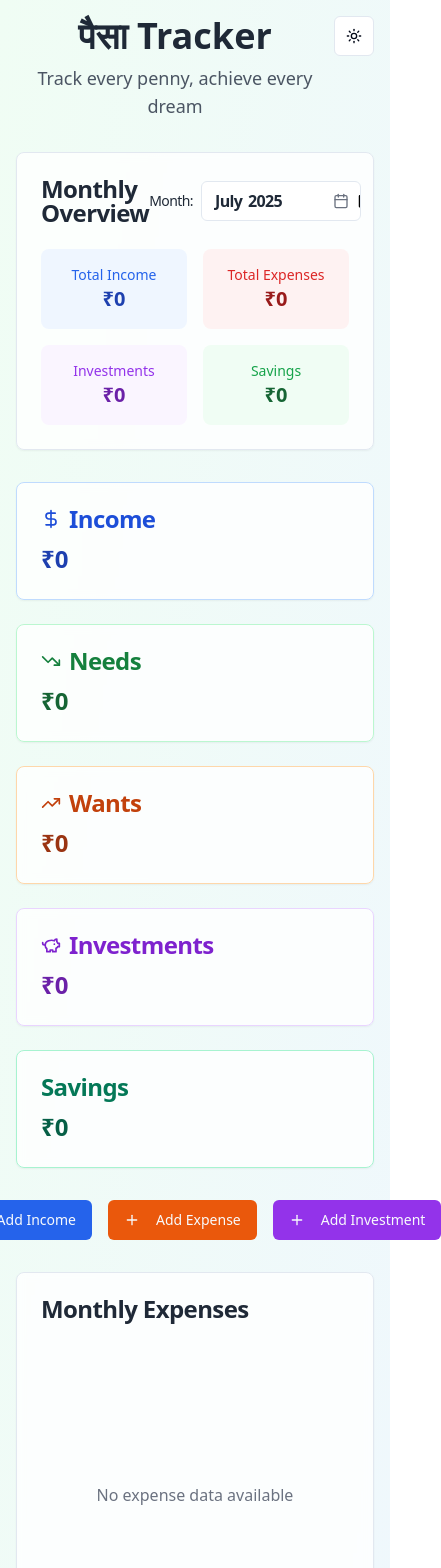
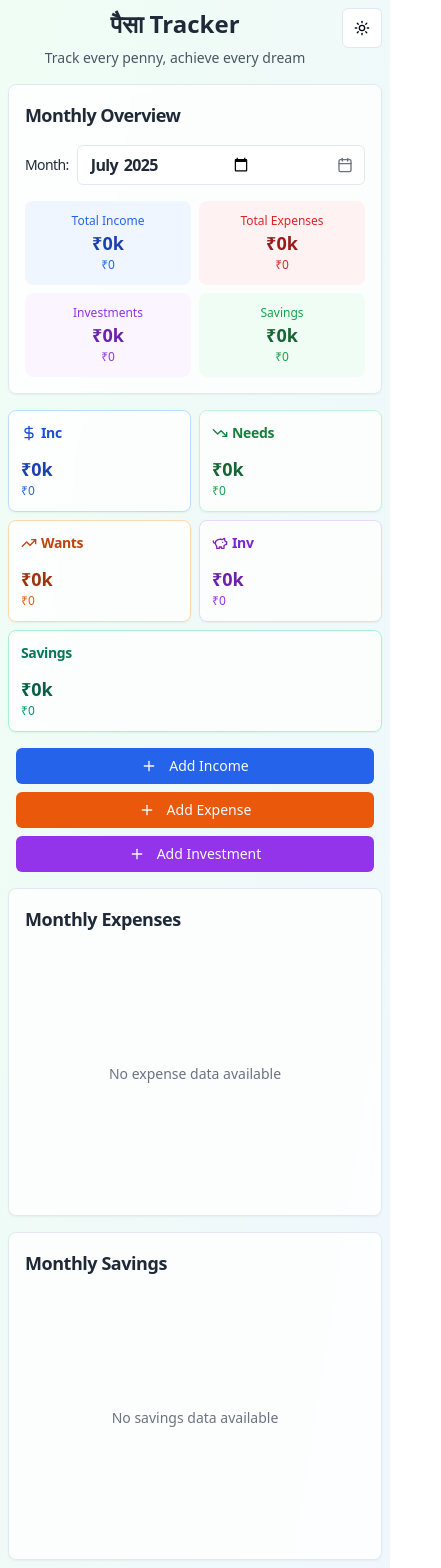
Before and after one commit to PurneswarPrasad/paisa-tracker, a React (Vite) app: page / in a window 390 px wide. Shown: the top 1568 px of the page, 441 px wide, since content can reach past the window. Built offline with nearby package versions, Linux system fonts and the light colour scheme.

Commit message:
Make website responsive
Implement mobile responsiveness across the website.

```diff
--- a/src/components/ExpenseChart.tsx
+++ b/src/components/ExpenseChart.tsx
@@ -38,12 +38,12 @@ const ExpenseChart: React.FC<ExpenseChartProps> = ({ monthlyData }) => {
 
   return (
     <Card className="bg-white/80 dark:bg-gray-800/80 backdrop-blur-sm">
-      <CardHeader>
-        <div className="flex items-center justify-between">
-          <CardTitle className="text-gray-800 dark:text-gray-100">Monthly Expenses</CardTitle>
+      <CardHeader className="p-4 sm:p-6">
+        <div className="flex flex-col sm:flex-row items-start sm:items-center justify-between gap-4">
+          <CardTitle className="text-gray-800 dark:text-gray-100 text-lg sm:text-xl">Monthly Expenses</CardTitle>
           {availableYears.length > 1 && (
             <Select value={selectedYear} onValueChange={setSelectedYear}>
-              <SelectTrigger className="w-32">
+              <SelectTrigger className="w-full sm:w-32">
                 <SelectValue />
               </SelectTrigger>
               <SelectContent className="bg-white dark:bg-gray-800 z-50">
@@ -56,21 +56,22 @@ const ExpenseChart: React.FC<ExpenseChartProps> = ({ monthlyData }) => {
           )}
         </div>
       </CardHeader>
-      <CardContent>
+      <CardContent className="p-4 sm:p-6 pt-0">
         {chartData.length > 0 ? (
-          <ChartContainer config={chartConfig} className="h-[300px] w-full">
+          <ChartContainer config={chartConfig} className="h-[250px] sm:h-[300px] w-full">
             <ResponsiveContainer width="100%" height="100%">
-              <LineChart data={chartData} margin={{ top: 5, right: 30, left: 20, bottom: 5 }}>
+              <LineChart data={chartData} margin={{ top: 5, right: 10, left: 10, bottom: 5 }}>
                 <XAxis
                   dataKey="month"
                   className="text-xs fill-gray-600 dark:fill-gray-400"
-                  tick={{ fontSize: 12 }}
-                  interval={chartData.length > 12 ? 'preserveStartEnd' : 0}
+                  tick={{ fontSize: 10 }}
+                  interval={chartData.length > 6 ? 'preserveStartEnd' : 0}
                 />
                 <YAxis
                   className="text-xs fill-gray-600 dark:fill-gray-400"
                   tickFormatter={(value) => `₹${(value / 1000).toFixed(0)}k`}
-                  tick={{ fontSize: 12 }}
+                  tick={{ fontSize: 10 }}
+                  width={50}
                 />
                 <ChartTooltip
                   content={<ChartTooltipContent />}
@@ -80,15 +81,15 @@ const ExpenseChart: React.FC<ExpenseChartProps> = ({ monthlyData }) => {
                   type="monotone"
                   dataKey="expenses"
                   stroke="#f97316"
-                  strokeWidth={3}
-                  dot={{ fill: "#f97316", strokeWidth: 2, r: 4 }}
+                  strokeWidth={2}
+                  dot={{ fill: "#f97316", strokeWidth: 2, r: 3 }}
                 />
               </LineChart>
             </ResponsiveContainer>
           </ChartContainer>
         ) : (
-          <div className="h-[300px] flex items-center justify-center text-gray-500 dark:text-gray-400">
-            <p>No expense data available</p>
+          <div className="h-[250px] sm:h-[300px] flex items-center justify-center text-gray-500 dark:text-gray-400">
+            <p className="text-sm sm:text-base">No expense data available</p>
           </div>
         )}
       </CardContent>
--- a/src/components/MonthlyTracker.tsx
+++ b/src/components/MonthlyTracker.tsx
@@ -18,61 +18,77 @@ const MonthlyTracker: React.FC<MonthlyTrackerProps> = ({
   monthlyData
 }) => {
   return (
-    <Card className="mb-8 bg-white/80 dark:bg-gray-800/80 backdrop-blur-sm">
-      <CardHeader>
-        <CardTitle className="text-gray-800 dark:text-gray-100 flex items-center justify-between">
-          <span>Monthly Overview</span>
-          <div className="flex items-center gap-2">
-            <Label htmlFor="month-select" className="text-sm">Month:</Label>
-            <div className="relative">
+    <Card className="mb-4 sm:mb-8 bg-white/80 dark:bg-gray-800/80 backdrop-blur-sm">
+      <CardHeader className="p-4 sm:p-6">
+        <CardTitle className="text-gray-800 dark:text-gray-100 flex flex-col sm:flex-row items-start sm:items-center justify-between gap-4">
+          <span className="text-lg sm:text-xl">Monthly Overview</span>
+          <div className="flex items-center gap-2 w-full sm:w-auto">
+            <Label htmlFor="month-select" className="text-sm whitespace-nowrap">Month:</Label>
+            <div className="relative flex-1 sm:flex-none">
               <Input
                 id="month-select"
                 type="month"
                 value={selectedMonth}
                 onChange={(e) => onMonthChange(e.target.value)}
-                className="w-40 pr-10 dark:bg-gray-700 dark:border-gray-600 dark:text-gray-100"
+                className="w-full sm:w-40 pr-10 dark:bg-gray-700 dark:border-gray-600 dark:text-gray-100"
               />
               <Calendar className="absolute right-3 top-1/2 transform -translate-y-1/2 w-4 h-4 text-gray-500 dark:text-gray-400 pointer-events-none" />
             </div>
           </div>
         </CardTitle>
       </CardHeader>
-      <CardContent>
-        <div className="grid grid-cols-2 md:grid-cols-4 gap-4 text-center">
-          <div className="p-4 bg-blue-50 dark:bg-blue-900/20 rounded-lg">
-            <div className="text-sm text-blue-600 dark:text-blue-400 font-medium">Total Income</div>
-            <div className="text-xl font-bold text-blue-800 dark:text-blue-300">
+      <CardContent className="p-4 sm:p-6 pt-0">
+        <div className="grid grid-cols-2 md:grid-cols-4 gap-2 sm:gap-4 text-center">
+          <div className="p-3 sm:p-4 bg-blue-50 dark:bg-blue-900/20 rounded-lg">
+            <div className="text-xs sm:text-sm text-blue-600 dark:text-blue-400 font-medium">Total Income</div>
+            <div className="text-lg sm:text-xl font-bold text-blue-800 dark:text-blue-300">
+              ₹{(monthlyData.income / 1000).toFixed(0)}k
+            </div>
+            <div className="text-xs text-blue-600 dark:text-blue-400 sm:hidden">
               ₹{monthlyData.income.toLocaleString('en-IN')}
             </div>
           </div>
-          <div className="p-4 bg-red-50 dark:bg-red-900/20 rounded-lg">
-            <div className="text-sm text-red-600 dark:text-red-400 font-medium">Total Expenses</div>
-            <div className="text-xl font-bold text-red-800 dark:text-red-300">
+          <div className="p-3 sm:p-4 bg-red-50 dark:bg-red-900/20 rounded-lg">
+            <div className="text-xs sm:text-sm text-red-600 dark:text-red-400 font-medium">Total Expenses</div>
+            <div className="text-lg sm:text-xl font-bold text-red-800 dark:text-red-300">
+              ₹{(monthlyData.expenses / 1000).toFixed(0)}k
+            </div>
+            <div className="text-xs text-red-600 dark:text-red-400 sm:hidden">
               ₹{monthlyData.expenses.toLocaleString('en-IN')}
             </div>
           </div>
-          <div className="p-4 bg-purple-50 dark:bg-purple-900/20 rounded-lg">
-            <div className="text-sm text-purple-600 dark:text-purple-400 font-medium">Investments</div>
-            <div className="text-xl font-bold text-purple-800 dark:text-purple-300">
+          <div className="p-3 sm:p-4 bg-purple-50 dark:bg-purple-900/20 rounded-lg">
+            <div className="text-xs sm:text-sm text-purple-600 dark:text-purple-400 font-medium">Investments</div>
+            <div className="text-lg sm:text-xl font-bold text-purple-800 dark:text-purple-300">
+              ₹{(monthlyData.investments / 1000).toFixed(0)}k
+            </div>
+            <div className="text-xs text-purple-600 dark:text-purple-400 sm:hidden">
               ₹{monthlyData.investments.toLocaleString('en-IN')}
             </div>
           </div>
-          <div className={`p-4 rounded-lg ${
+          <div className={`p-3 sm:p-4 rounded-lg ${
             monthlyData.savings >= 0
               ? 'bg-green-50 dark:bg-green-900/20'
               : 'bg-red-50 dark:bg-red-900/20'
           }`}>
-            <div className={`text-sm font-medium ${
+            <div className={`text-xs sm:text-sm font-medium ${
               monthlyData.savings >= 0
                 ? 'text-green-600 dark:text-green-400'
                 : 'text-red-600 dark:text-red-400'
             }`}>
               Savings
             </div>
-            <div className={`text-xl font-bold ${
+            <div className={`text-lg sm:text-xl font-bold ${
               monthlyData.savings >= 0
                 ? 'text-green-800 dark:text-green-300'
                 : 'text-red-800 dark:text-red-300'
+            }`}>
+              ₹{(Math.abs(monthlyData.savings) / 1000).toFixed(0)}k
+            </div>
+            <div className={`text-xs sm:hidden ${
+              monthlyData.savings >= 0
+                ? 'text-green-600 dark:text-green-400'
+                : 'text-red-600 dark:text-red-400'
             }`}>
               ₹{monthlyData.savings.toLocaleString('en-IN')}
             </div>
--- a/src/components/SavingsChart.tsx
+++ b/src/components/SavingsChart.tsx
@@ -38,12 +38,12 @@ const SavingsChart: React.FC<SavingsChartProps> = ({ monthlyData }) => {
 
   return (
     <Card className="bg-white/80 dark:bg-gray-800/80 backdrop-blur-sm">
-      <CardHeader>
-        <div className="flex items-center justify-between">
-          <CardTitle className="text-gray-800 dark:text-gray-100">Monthly Savings</CardTitle>
+      <CardHeader className="p-4 sm:p-6">
+        <div className="flex flex-col sm:flex-row items-start sm:items-center justify-between gap-4">
+          <CardTitle className="text-gray-800 dark:text-gray-100 text-lg sm:text-xl">Monthly Savings</CardTitle>
           {availableYears.length > 1 && (
             <Select value={selectedYear} onValueChange={setSelectedYear}>
-              <SelectTrigger className="w-32">
+              <SelectTrigger className="w-full sm:w-32">
                 <SelectValue />
               </SelectTrigger>
               <SelectContent className="bg-white dark:bg-gray-800 z-50">
@@ -56,21 +56,22 @@ const SavingsChart: React.FC<SavingsChartProps> = ({ monthlyData }) => {
           )}
         </div>
       </CardHeader>
-      <CardContent>
+      <CardContent className="p-4 sm:p-6 pt-0">
         {chartData.length > 0 ? (
-          <ChartContainer config={chartConfig} className="h-[300px] w-full">
+          <ChartContainer config={chartConfig} className="h-[250px] sm:h-[300px] w-full">
             <ResponsiveContainer width="100%" height="100%">
-              <AreaChart data={chartData} margin={{ top: 5, right: 30, left: 20, bottom: 5 }}>
+              <AreaChart data={chartData} margin={{ top: 5, right: 10, left: 10, bottom: 5 }}>
                 <XAxis
                   dataKey="month"
                   className="text-xs fill-gray-600 dark:fill-gray-400"
-                  tick={{ fontSize: 12 }}
-                  interval={chartData.length > 12 ? 'preserveStartEnd' : 0}
+                  tick={{ fontSize: 10 }}
+                  interval={chartData.length > 6 ? 'preserveStartEnd' : 0}
                 />
                 <YAxis
                   className="text-xs fill-gray-600 dark:fill-gray-400"
                   tickFormatter={(value) => `₹${(value / 1000).toFixed(0)}k`}
-                  tick={{ fontSize: 12 }}
+                  tick={{ fontSize: 10 }}
+                  width={50}
                 />
                 <ChartTooltip
                   content={<ChartTooltipContent />}
@@ -82,14 +83,14 @@ const SavingsChart: React.FC<SavingsChartProps> = ({ monthlyData }) => {
                   stroke="#10b981"
                   fill="#10b981"
                   fillOpacity={0.3}
-                  strokeWidth={3}
+                  strokeWidth={2}
                 />
               </AreaChart>
             </ResponsiveContainer>
           </ChartContainer>
         ) : (
-          <div className="h-[300px] flex items-center justify-center text-gray-500 dark:text-gray-400">
-            <p>No savings data available</p>
+          <div className="h-[250px] sm:h-[300px] flex items-center justify-center text-gray-500 dark:text-gray-400">
+            <p className="text-sm sm:text-base">No savings data available</p>
           </div>
         )}
       </CardContent>
--- a/src/pages/Index.tsx
+++ b/src/pages/Index.tsx
@@ -238,17 +238,17 @@ const Index = () => {
   };
 
   return (
-    <div className="min-h-screen bg-gradient-to-br from-green-50 to-blue-50 dark:from-gray-900 dark:to-gray-800 p-4">
+    <div className="min-h-screen bg-gradient-to-br from-green-50 to-blue-50 dark:from-gray-900 dark:to-gray-800 p-2 sm:p-4">
       <div className="max-w-7xl mx-auto">
         {/* Header */}
-        <div className="text-center mb-8">
+        <div className="text-center mb-4 sm:mb-8">
           <div className="flex justify-between items-start mb-4">
             <div></div>
-            <div className="flex-1">
-              <h1 className="text-4xl font-bold text-gray-800 dark:text-gray-100 mb-2">
+            <div className="flex-1 px-4">
+              <h1 className="text-2xl sm:text-4xl font-bold text-gray-800 dark:text-gray-100 mb-2">
                 पैसा Tracker
               </h1>
-              <p className="text-gray-600 dark:text-gray-300 text-lg">
+              <p className="text-gray-600 dark:text-gray-300 text-sm sm:text-lg">
                 Track every penny, achieve every dream
               </p>
             </div>
@@ -270,58 +270,72 @@ const Index = () => {
         />
 
         {/* Summary Cards */}
-        <div className="grid grid-cols-1 md:grid-cols-2 lg:grid-cols-5 gap-6 mb-8">
+        <div className="grid grid-cols-2 sm:grid-cols-3 lg:grid-cols-5 gap-2 sm:gap-4 lg:gap-6 mb-4 sm:mb-8">
           <Card className="bg-white/80 dark:bg-gray-800/80 backdrop-blur-sm border-blue-200 dark:border-blue-700">
-            <CardHeader className="pb-3">
-              <CardTitle className="text-blue-700 dark:text-blue-400 flex items-center gap-2">
-                <DollarSign className="w-5 h-5" />
-                Income
+            <CardHeader className="pb-2 sm:pb-3 p-3 sm:p-6">
+              <CardTitle className="text-blue-700 dark:text-blue-400 flex items-center gap-1 sm:gap-2 text-sm sm:text-base">
+                <DollarSign className="w-4 h-4 sm:w-5 sm:h-5" />
+                <span className="hidden sm:inline">Income</span>
+                <span className="sm:hidden">Inc</span>
               </CardTitle>
             </CardHeader>
-            <CardContent>
-              <div className="text-2xl font-bold text-blue-800 dark:text-blue-300">
+            <CardContent className="p-3 sm:p-6 pt-0">
+              <div className="text-lg sm:text-2xl font-bold text-blue-800 dark:text-blue-300">
+                ₹{(totalIncome / 1000).toFixed(0)}k
+              </div>
+              <div className="text-xs text-blue-600 dark:text-blue-400 sm:hidden">
                 ₹{totalIncome.toLocaleString('en-IN')}
               </div>
             </CardContent>
           </Card>
 
           <Card className="bg-white/80 dark:bg-gray-800/80 backdrop-blur-sm border-green-200 dark:border-green-700">
-            <CardHeader className="pb-3">
-              <CardTitle className="text-green-700 dark:text-green-400 flex items-center gap-2">
-                <TrendingDown className="w-5 h-5" />
+            <CardHeader className="pb-2 sm:pb-3 p-3 sm:p-6">
+              <CardTitle className="text-green-700 dark:text-green-400 flex items-center gap-1 sm:gap-2 text-sm sm:text-base">
+                <TrendingDown className="w-4 h-4 sm:w-5 sm:h-5" />
                 Needs
               </CardTitle>
             </CardHeader>
-            <CardContent>
-              <div className="text-2xl font-bold text-green-800 dark:text-green-300">
+            <CardContent className="p-3 sm:p-6 pt-0">
+              <div className="text-lg sm:text-2xl font-bold text-green-800 dark:text-green-300">
+                ₹{(totalNeeds / 1000).toFixed(0)}k
+              </div>
+              <div className="text-xs text-green-600 dark:text-green-400 sm:hidden">
                 ₹{totalNeeds.toLocaleString('en-IN')}
               </div>
             </CardContent>
           </Card>
 
           <Card className="bg-white/80 dark:bg-gray-800/80 backdrop-blur-sm border-orange-200 dark:border-orange-700">
-            <CardHeader className="pb-3">
-              <CardTitle className="text-orange-700 dark:text-orange-400 flex items-center gap-2">
-                <TrendingUp className="w-5 h-5" />
+            <CardHeader className="pb-2 sm:pb-3 p-3 sm:p-6">
+              <CardTitle className="text-orange-700 dark:text-orange-400 flex items-center gap-1 sm:gap-2 text-sm sm:text-base">
+                <TrendingUp className="w-4 h-4 sm:w-5 sm:h-5" />
                 Wants
               </CardTitle>
             </CardHeader>
-            <CardContent>
-              <div className="text-2xl font-bold text-orange-800 dark:text-orange-300">
+            <CardContent className="p-3 sm:p-6 pt-0">
+              <div className="text-lg sm:text-2xl font-bold text-orange-800 dark:text-orange-300">
+                ₹{(totalWants / 1000).toFixed(0)}k
+              </div>
+              <div className="text-xs text-orange-600 dark:text-orange-400 sm:hidden">
                 ₹{totalWants.toLocaleString('en-IN')}
               </div>
             </CardContent>
           </Card>
 
           <Card className="bg-white/80 dark:bg-gray-800/80 backdrop-blur-sm border-purple-200 dark:border-purple-700">
-            <CardHeader className="pb-3">
-              <CardTitle className="text-purple-700 dark:text-purple-400 flex items-center gap-2">
-                <PiggyBank className="w-5 h-5" />
-                Investments
+            <CardHeader className="pb-2 sm:pb-3 p-3 sm:p-6">
+              <CardTitle className="text-purple-700 dark:text-purple-400 flex items-center gap-1 sm:gap-2 text-sm sm:text-base">
+                <PiggyBank className="w-4 h-4 sm:w-5 sm:h-5" />
+                <span className="hidden sm:inline">Investments</span>
+                <span className="sm:hidden">Inv</span>
               </CardTitle>
             </CardHeader>
-            <CardContent>
-              <div className="text-2xl font-bold text-purple-800 dark:text-purple-300">
+            <CardContent className="p-3 sm:p-6 pt-0">
+              <div className="text-lg sm:text-2xl font-bold text-purple-800 dark:text-purple-300">
+                ₹{(totalInvestments / 1000).toFixed(0)}k
+              </div>
+              <div className="text-xs text-purple-600 dark:text-purple-400 sm:hidden">
                 ₹{totalInvestments.toLocaleString('en-IN')}
               </div>
             </CardContent>
@@ -331,9 +345,9 @@ const Index = () => {
             totalSavings >= 0
               ? 'border-emerald-200 dark:border-emerald-700'
               : 'border-red-200 dark:border-red-700'
-          }`}>
-            <CardHeader className="pb-3">
-              <CardTitle className={`flex items-center gap-2 ${
+          } col-span-2 sm:col-span-1`}>
+            <CardHeader className="pb-2 sm:pb-3 p-3 sm:p-6">
+              <CardTitle className={`flex items-center gap-1 sm:gap-2 text-sm sm:text-base ${
                 totalSavings >= 0
                   ? 'text-emerald-700 dark:text-emerald-400'
                   : 'text-red-700 dark:text-red-400'
@@ -341,11 +355,18 @@ const Index = () => {
                 Savings
               </CardTitle>
             </CardHeader>
-            <CardContent>
-              <div className={`text-2xl font-bold ${
+            <CardContent className="p-3 sm:p-6 pt-0">
+              <div className={`text-lg sm:text-2xl font-bold ${
                 totalSavings >= 0
                   ? 'text-emerald-800 dark:text-emerald-300'
                   : 'text-red-800 dark:text-red-300'
+              }`}>
+                ₹{(Math.abs(totalSavings) / 1000).toFixed(0)}k
+              </div>
+              <div className={`text-xs sm:hidden ${
+                totalSavings >= 0
+                  ? 'text-emerald-600 dark:text-emerald-400'
+                  : 'text-red-600 dark:text-red-400'
               }`}>
                 ₹{totalSavings.toLocaleString('en-IN')}
               </div>
@@ -354,59 +375,71 @@ const Index = () => {
         </div>
 
         {/* Action Buttons */}
-        <div className="flex justify-center gap-4 mb-8">
-          <Button onClick={() => setShowIncomeForm(true)} className="bg-blue-600 hover:bg-blue-700">
-            <Plus className="w-4 h-4 mr-2" />
+        <div className="flex flex-col sm:flex-row justify-center gap-2 sm:gap-4 mb-4 sm:mb-8 px-2">
+          <Button
+            onClick={() => setShowIncomeForm(true)}
+            className="bg-blue-600 hover:bg-blue-700 text-sm sm:text-base py-2 sm:py-2.5"
+            size="sm"
+          >
+            <Plus className="w-4 h-4 mr-1 sm:mr-2" />
             Add Income
           </Button>
-          <Button onClick={() => setShowExpenseForm(true)} className="bg-orange-600 hover:bg-orange-700">
-            <Plus className="w-4 h-4 mr-2" />
+          <Button
+            onClick={() => setShowExpenseForm(true)}
+            className="bg-orange-600 hover:bg-orange-700 text-sm sm:text-base py-2 sm:py-2.5"
+            size="sm"
+          >
+            <Plus className="w-4 h-4 mr-1 sm:mr-2" />
             Add Expense
           </Button>
-          <Button onClick={() => setShowInvestmentForm(true)} className="bg-purple-600 hover:bg-purple-700">
-            <Plus className="w-4 h-4 mr-2" />
+          <Button
+            onClick={() => setShowInvestmentForm(true)}
+            className="bg-purple-600 hover:bg-purple-700 text-sm sm:text-base py-2 sm:py-2.5"
+            size="sm"
+          >
+            <Plus className="w-4 h-4 mr-1 sm:mr-2" />
             Add Investment
           </Button>
         </div>
 
         {/* Charts */}
-        <div className="grid grid-cols-1 lg:grid-cols-2 gap-8 mb-8">
+        <div className="grid grid-cols-1 lg:grid-cols-2 gap-4 sm:gap-8 mb-4 sm:mb-8">
           <ExpenseChart monthlyData={generateMonthlyData()} />
           <SavingsChart monthlyData={generateMonthlyData()} />
         </div>
 
         {/* Lists */}
-        <div className="grid grid-cols-1 lg:grid-cols-3 gap-8 mb-8">
+        <div className="grid grid-cols-1 lg:grid-cols-3 gap-4 sm:gap-8 mb-4 sm:mb-8">
           <Card className="bg-white/80 dark:bg-gray-800/80 backdrop-blur-sm">
-            <CardHeader>
-              <CardTitle className="text-gray-800 dark:text-gray-100">Income Sources</CardTitle>
+            <CardHeader className="p-4 sm:p-6">
+              <CardTitle className="text-gray-800 dark:text-gray-100 text-lg sm:text-xl">Income Sources</CardTitle>
             </CardHeader>
-            <CardContent>
+            <CardContent className="p-4 sm:p-6 pt-0">
               <IncomeList income={currentMonthIncome} onDelete={deleteIncome} />
             </CardContent>
           </Card>
 
           <Card className="bg-white/80 dark:bg-gray-800/80 backdrop-blur-sm">
-            <CardHeader>
-              <CardTitle className="text-gray-800 dark:text-gray-100">Recent Expenses</CardTitle>
+            <CardHeader className="p-4 sm:p-6">
+              <CardTitle className="text-gray-800 dark:text-gray-100 text-lg sm:text-xl">Recent Expenses</CardTitle>
             </CardHeader>
-            <CardContent>
+            <CardContent className="p-4 sm:p-6 pt-0">
               <ExpenseList expenses={currentMonthExpenses.slice(0, 5)} onDelete={deleteExpense} />
             </CardContent>
           </Card>
 
           <Card className="bg-white/80 dark:bg-gray-800/80 backdrop-blur-sm">
-            <CardHeader>
-              <CardTitle className="text-gray-800 dark:text-gray-100">Investments</CardTitle>
+            <CardHeader className="p-4 sm:p-6">
+              <CardTitle className="text-gray-800 dark:text-gray-100 text-lg sm:text-xl">Investments</CardTitle>
             </CardHeader>
-            <CardContent>
+            <CardContent className="p-4 sm:p-6 pt-0">
               <InvestmentList investments={currentMonthInvestments} onDelete={deleteInvestment} />
             </CardContent>
           </Card>
         </div>
 
         {/* Category Summaries */}
-        <div className="grid grid-cols-1 lg:grid-cols-2 gap-8">
+        <div className="grid grid-cols-1 lg:grid-cols-2 gap-4 sm:gap-8">
           <CategorySummary
             title="Needs Breakdown"
             expenses={needsExpenses}
```
Also changed, not shown: src/components/CategorySummary.tsx (+14 -13 lines), src/components/ExpenseList.tsx (+19 -15 lines), src/components/IncomeList.tsx (+19 -15 lines), src/components/InvestmentList.tsx (+19 -15 lines).
